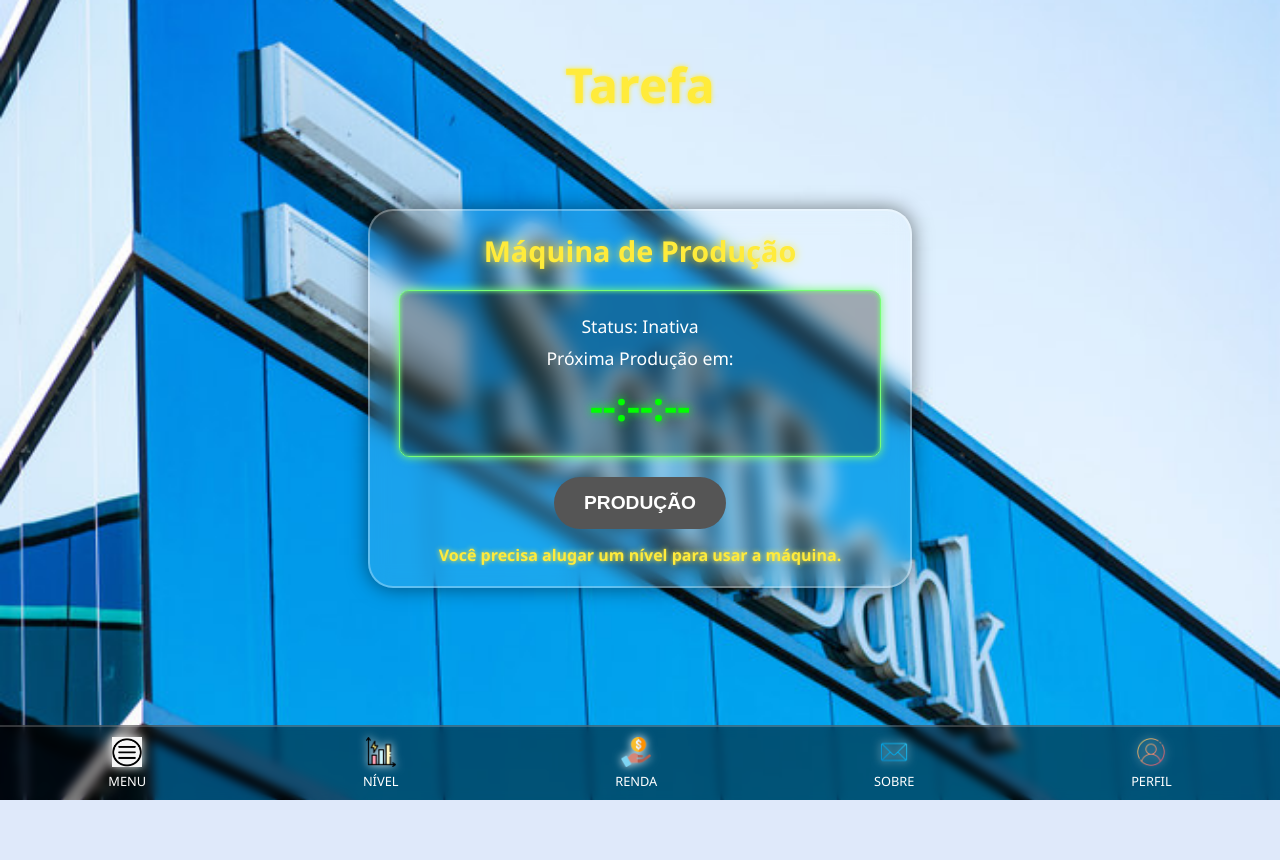
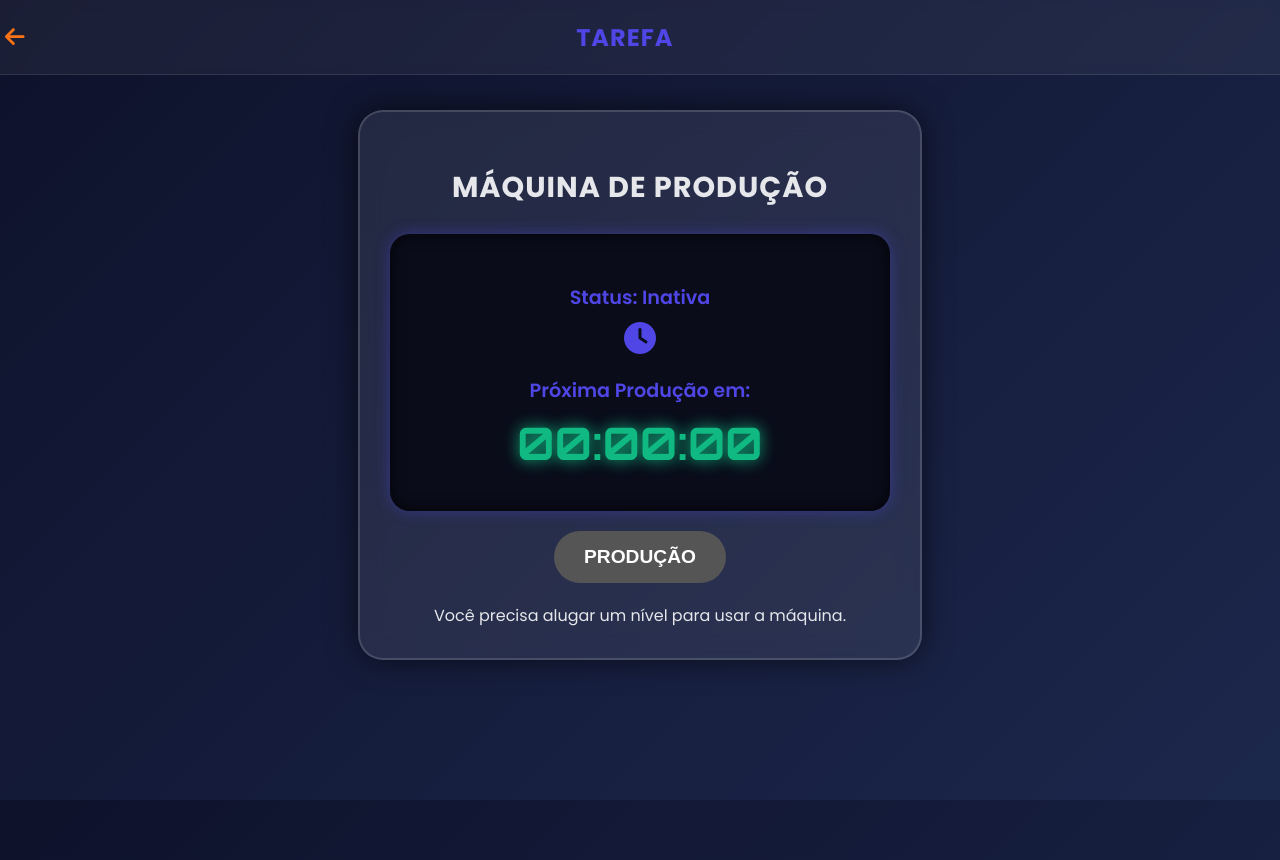
Before and after one commit to JoelCaquene/softbank, a Django app: page /tarefa/ in a window 1280 px wide. Before the commit the page ends 800 px from the top, so only its background shows below. Run offline with Django 5.2, Linux system fonts and the light colour scheme; a user stored in the database is signed in; data comes from the database, SQL or seed files in the repository.

Commit message:
Novo design para a página de Tarefa com relógio e remoção da navegação

```diff
--- a/plataforma/templates/plataforma/tarefa.html
+++ b/plataforma/templates/plataforma/tarefa.html
@@ -5,183 +5,186 @@
     <meta charset="UTF-8">
     <meta name="viewport" content="width=device-width, initial-scale=1.0">
     <title>Minha Máquina - softbank</title>
+    <link href="https://fonts.googleapis.com/css2?family=Poppins:wght@300;400;600;700&family=Orbitron:wght@400;700&display=swap" rel="stylesheet">
+    <link rel="stylesheet" href="https://cdnjs.cloudflare.com/ajax/libs/font-awesome/6.0.0-beta3/css/all.min.css">
     <style>
+        /* Paleta de Cores Suaves e Modernas:
+         * Fundo: #0e122b (Azul Escuro Suave)
+         * Destaque/Primária: #4f46e5 (Índigo Vibrante/Roxo Suave)
+         * Secundária/Alerta: #f97316 (Laranja Suave)
+         * Sucesso: #10b981 (Verde Esmeralda Suave)
+         * Texto: #e5e7eb (Cinza Claro Suave)
+         */
         body {
-            background-color: #0c0b2d;
-            background-image: url('{% static "plataforma/images/fundo_azul_raios.jpg" %}'); /* Use o caminho da sua imagem */
+            /* Fundo Lindo e Suave */
+            background-color: #0e122b;
+            background-image: linear-gradient(135deg, #0e122b 0%, #1c274c 100%);
             background-size: cover;
             background-position: center;
             background-attachment: fixed;
-            color: #fff;
-            font-family: 'Segoe UI', Tahoma, Geneva, Verdana, sans-serif;
+            color: #e5e7eb; /* Cor de letra suave */
+            font-family: 'Poppins', sans-serif; /* Letras lindas e elegantes */
             margin: 0;
             padding: 0;
             display: flex;
             flex-direction: column;
             align-items: center;
-            justify-content: flex-start; /* Altera para alinhar ao topo */
+            justify-content: flex-start;
             min-height: 100vh;
             text-align: center;
+            padding-top: 60px; /* Espaço para o cabeçalho fixo */
         }
 
+        /* Novo Cabeçalho com Botão Voltar */
         .header {
             width: 100%;
-            padding: 20px;
-            color: #ffeb3b;
-            text-shadow: 0 0 5px #ffeb3b;
-            font-size: 1.5em;
+            padding: 15px 20px;
+            background: rgba(255, 255, 255, 0.05); /* Glassmorphism Suave */
+            backdrop-filter: blur(5px);
+            border-bottom: 1px solid rgba(255, 255, 255, 0.1);
+            display: flex;
+            justify-content: space-between;
+            align-items: center;
+            position: fixed; /* Fixo no topo */
+            top: 0;
+            z-index: 1000;
         }
 
-        .machine-container {
+        .header h1 {
+            color: #4f46e5; /* Destaque Primário */
+            font-size: 1.5em;
+            font-weight: 700;
+            margin: 0;
+            flex-grow: 1; /* Centraliza o título */
+            text-align: center;
+            text-transform: uppercase;
+            letter-spacing: 1px;
+            transform: translateX(-20px); /* Ajuste para centralizar, compensando o botão */
+        }
+
+        .back-button {
+            /* Botão Voltar elegante */
+            color: #f97316; /* Cor chamativa para o botão */
+            font-size: 1.4em;
+            text-decoration: none;
+            padding: 5px;
+            transition: color 0.3s, transform 0.2s;
+        }
+
+        .back-button:hover {
+            color: #ffaa5b;
+            transform: scale(1.1);
+        }
+
+        /* Container do relógio de produção */
+        .clock-container {
             width: 90%;
             max-width: 500px;
-            background: rgba(255, 255, 255, 0.1);
-            backdrop-filter: blur(10px);
+            background: rgba(255, 255, 255, 0.08);
+            backdrop-filter: blur(12px);
             border-radius: 25px;
-            border: 2px solid rgba(255, 255, 255, 0.3);
-            box-shadow: 0 0 20px rgba(0, 0, 0, 0.5);
-            padding: 20px;
-            margin-top: 40px; /* Aumenta a margem superior para subir a máquina */
+            border: 2px solid rgba(255, 255, 255, 0.15);
+            box-shadow: 0 0 30px rgba(0, 0, 0, 0.6);
+            padding: 30px;
+            margin-top: 50px;
         }
 
-        .machine-header h2 {
-            margin: 0 0 10px;
+        .clock-container h2 {
+            font-weight: 700;
             font-size: 1.8em;
-            color: #ffeb3b;
-            text-shadow: 0 0 10px #ffeb3b;
+            text-transform: uppercase;
+            letter-spacing: 1px;
+            margin-bottom: 25px;
         }
 
-        .panel-display {
-            background: rgba(0, 0, 0, 0.3);
-            border: 1px solid #77ff77;
-            box-shadow: 0 0 10px #77ff77, inset 0 0 5px #77ff77;
-            padding: 15px;
-            border-radius: 10px;
-            width: 90%;
-            margin: 20px auto;
+        .clock-display {
+            background-color: #0a0c1a;
+            border-radius: 20px;
+            padding: 30px;
+            box-shadow: inset 0 0 15px rgba(0, 0, 0, 0.8), 0 0 15px rgba(79, 70, 229, 0.4);
+            margin-bottom: 20px;
         }
 
-        .panel-display p {
-            margin: 8px 0;
-            font-size: 1.1em;
+        .clock-title {
+            color: #4f46e5;
+            font-size: 1.2em;
+            font-weight: 600;
+            margin-bottom: 10px;
         }
 
-        #timer {
-            font-size: 2.5em;
-            font-weight: bold;
-            color: #00ff00;
-            text-shadow: 0 0 10px #00ff00;
+        .timer {
+            font-family: 'Orbitron', sans-serif;
+            font-size: 2.8em;
+            font-weight: 700;
+            color: #10b981;
+            text-shadow: 0 0 15px #10b981;
+            margin: 10px 0;
         }
 
-        #production-btn {
-            background-image: linear-gradient(to right, #ff416c, #ff4b2b);
+        .status-display {
+            font-size: 1.1em;
+            font-weight: 600;
+            color: #f97316;
+            margin-top: 15px;
+        }
+
+        .production-btn {
+            background-image: linear-gradient(to right, #4f46e5, #8b5cf6);
             color: white;
             border: none;
             padding: 15px 30px;
-            border-radius: 30px;
+            border-radius: 50px;
             font-size: 1.2em;
-            font-weight: bold;
+            font-weight: 600;
             cursor: pointer;
-            transition: transform 0.3s, box-shadow 0.3s;
+            transition: all 0.3s ease;
             text-transform: uppercase;
+            box-shadow: 0 5px 15px rgba(79, 70, 229, 0.4);
         }
 
-        #production-btn:disabled {
+        .production-btn:disabled {
             background: #555;
+            background-image: none;
             cursor: not-allowed;
             box-shadow: none;
             filter: grayscale(100%);
         }
 
-        #production-btn:hover:enabled {
-            transform: scale(1.05);
-            box-shadow: 0 0 20px #ff416c;
+        .production-btn:hover:enabled {
+            transform: translateY(-2px) scale(1.02);
+            box-shadow: 0 10px 20px rgba(79, 70, 229, 0.6);
         }
 
         .message {
-            margin-top: 15px;
-            font-size: 1em;
-            color: #ffeb3b;
-            font-weight: bold;
-            text-shadow: 0 0 5px #ffeb3b;
+            margin-top: 20px;
+            font-weight: 500;
         }
 
+        /* Remover a navegação do rodapé */
         .footer-nav {
-            position: fixed;
-            bottom: 0;
-            width: 100%;
-            background: rgba(0, 0, 0, 0.5);
-            display: flex;
-            justify-content: space-around;
-            padding: 10px 0;
-            border-top: 2px solid rgba(255, 255, 255, 0.2);
-            backdrop-filter: blur(5px);
-        }
-
-        .footer-item {
-            display: flex;
-            flex-direction: column;
-            align-items: center;
-            text-decoration: none;
-            color: white;
-            font-size: 0.8em;
-            transition: color 0.3s;
-        }
-
-        .footer-item img {
-            width: 30px;
-            height: 30px;
-            margin-bottom: 5px;
-            filter: drop-shadow(0 0 5px #fff);
-        }
-
-        .footer-item:hover {
-            color: #ffeb3b;
+            display: none;
         }
     </style>
 </head>
 <body>
     <div class="header">
+        <a href="{% url 'menu' %}" class="back-button" title="Voltar ao Menu">
+            <i class="fas fa-arrow-left"></i> </a>
         <h1>Tarefa</h1>
+        <div style="width: 20px;"></div>
     </div>
 
-    <div class="machine-container">
-        <div class="machine-header">
-            <h2>Máquina de Produção</h2>
+    <div class="clock-container">
+        <h2>Máquina de Produção</h2>
+        <div class="clock-display">
+            <p class="clock-title">Status: <span id="status">---</span></p>
+            <i class="fas fa-clock fa-2x" style="color: #4f46e5;"></i>
+            <p class="clock-title">Próxima Produção em:</p>
+            <p id="timer" class="timer">--:--:--</p>
         </div>
-        <div class="machine-body">
-            <div class="panel-display">
-                <p>Status: <span id="status">Pronta para produzir</span></p>
-                <p>Próxima Produção em:</p>
-                <p id="timer">--:--:--</p>
-            </div>
-            <button id="production-btn">Produção</button>
-            <div class="message" id="info-message"></div>
-        </div>
+        <button id="production-btn" class="production-btn">Produção</button>
+        <div class="message" id="info-message"></div>
     </div>
-
-    <nav class="footer-nav">
-        <a href="{% url 'menu' %}" class="footer-item">
-            <img src="{% static 'plataforma/images/icon_menu.png' %}" alt="Menu">
-            <span>MENU</span>
-        </a>
-        <a href="{% url 'nivel' %}" class="footer-item">
-            <img src="{% static 'plataforma/images/icon_nivel.png' %}" alt="Nivel">
-            <span>NÍVEL</span>
-        </a>
-        <a href="{% url 'renda' %}" class="footer-item">
-            <img src="{% static 'plataforma/images/icon_renda.png' %}" alt="Renda">
-            <span>RENDA</span>
-        </a>
-        <a href="{% url 'sobre' %}" class="footer-item">
-            <img src="{% static 'plataforma/images/icon_sobre.png' %}" alt="Sobre">
-            <span>SOBRE</span>
-        </a>
-        <a href="{% url 'perfil' %}" class="footer-item">
-            <img src="{% static 'plataforma/images/icon_perfil.png' %}" alt="Perfil">
-            <span>PERFIL</span>
-        </a>
-    </nav>
 
     <script>
         const productionBtn = document.getElementById('production-btn');
@@ -193,7 +196,6 @@
         let lastProductionTime = localStorage.getItem('lastProductionTime') || 0;
 
         // Esta variável deve ser passada do backend (Django)
-        // Certifique-se de que sua view passe 'has_level' para o template
         let hasLevel = {{ has_level|yesno:"true,false" }};
 
         function updateUI() {
@@ -201,7 +203,7 @@
                 productionBtn.disabled = true;
                 infoMessage.textContent = "Você precisa alugar um nível para usar a máquina.";
                 statusDisplay.textContent = "Inativa";
-                timerDisplay.textContent = "--:--:--";
+                timerDisplay.textContent = "00:00:00";
                 return;
             }
 
```
